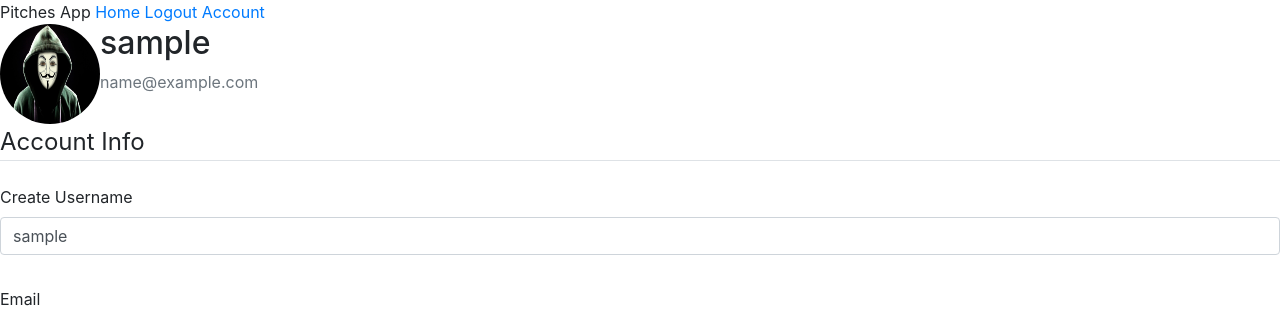
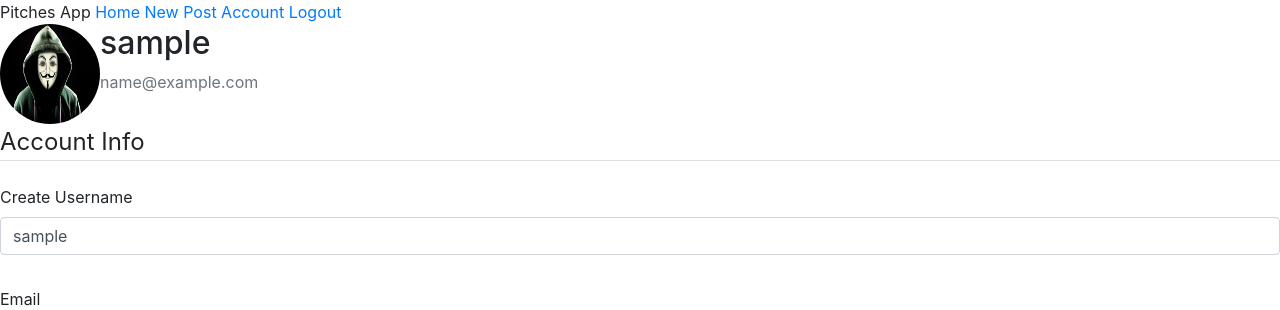
Before and after one commit to Brayoh-ux/Articles, a Flask app: page /account in a window 1280 px wide. Shown: the top 310 px of the page. Run offline with Flask 2, Linux system fonts and the light colour scheme; the visitor is signed in with stand-in values (Sample User, id 1); data comes from the database, SQL or seed files in the repository; some libraries are stand-ins or nearby versions.

Commit message:
include links to create pitch

```diff
--- a/app/templates/base.html
+++ b/app/templates/base.html
@@ -22,8 +22,10 @@
 
         {% else %}
 
+
+        <a href=" {{ url_for('new_post') }} ">  New Post </a>
+        <a href=" {{ url_for('account') }} ">  Account </a>
         <a href=" {{ url_for('logout') }} "> Logout </a>
-        <a href=" {{ url_for('account') }} ">  Account </a>
 
         {% endif %}
     </div>
```
